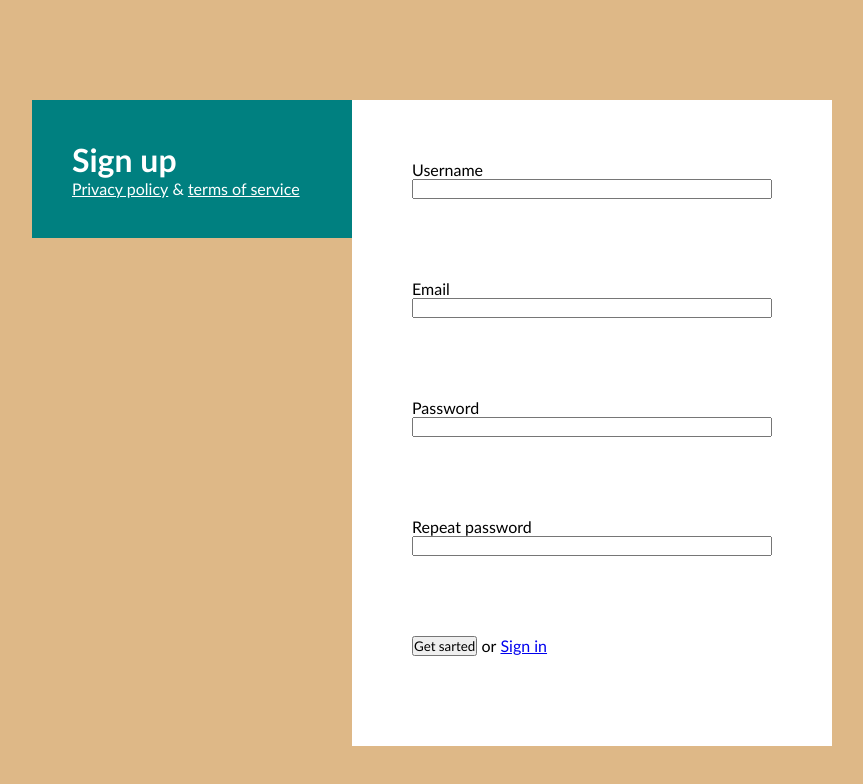
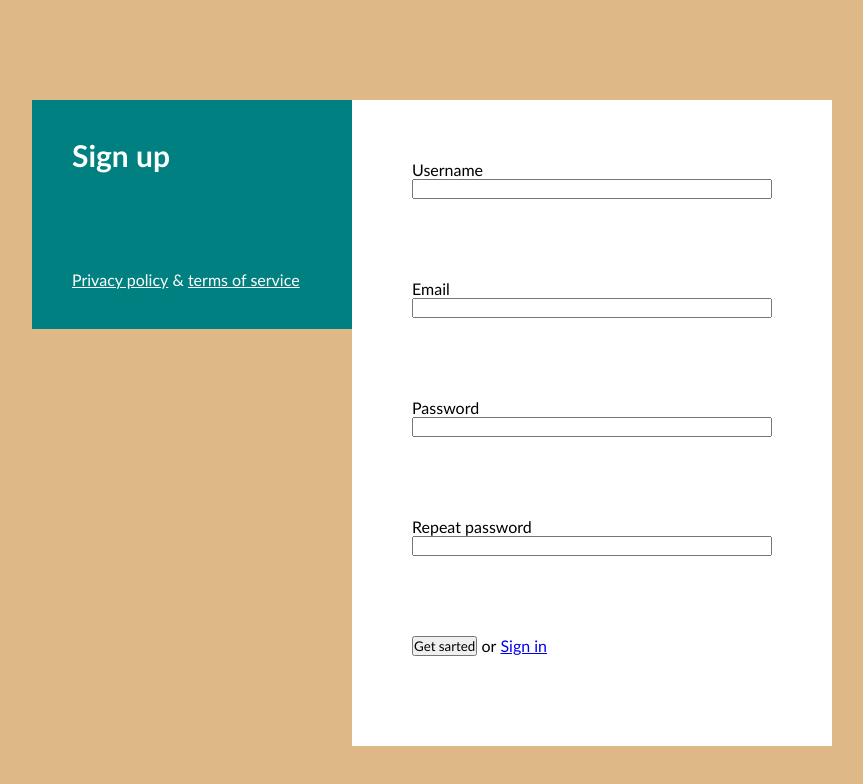
Before and after one commit to Kerbelyte/5-sign-in, a plain HTML site: page index.html in a window 1280 px wide. Shown: the whole page, without its empty margins (208-1071 px from the left). Drawn offline with Linux system fonts and the light colour scheme.

```diff
--- a/css/main.css
+++ b/css/main.css
@@ -29,8 +29,10 @@
 .main-title {
     display: inline-block;
     width: 100%;
-    margin: 0%;
+    margin-bottom: 100px;
     color: #fff;
+    font-size: 30px;
+    line-height: 30px;
 }
 .bottom-links {
     display: inline-block;
```
